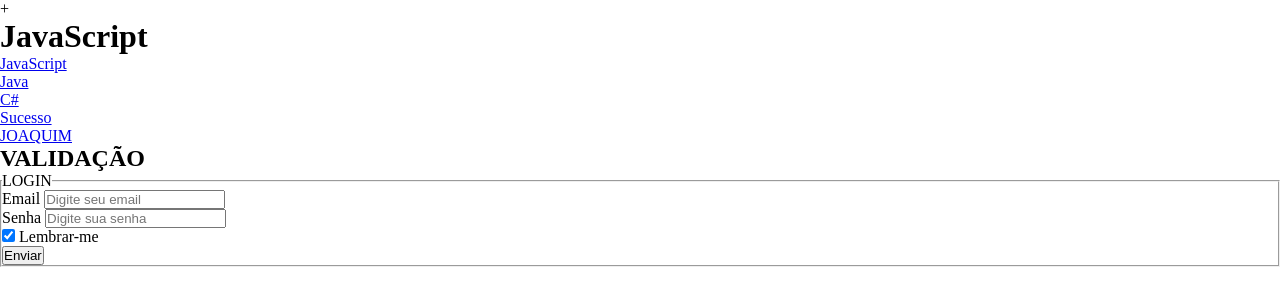
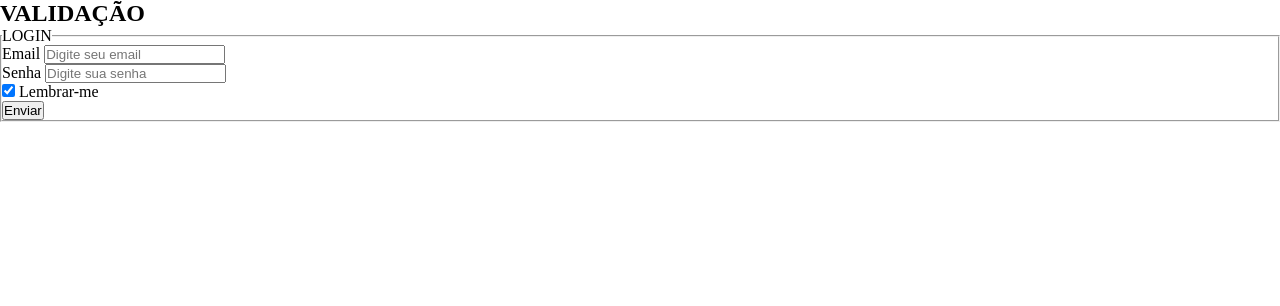
Before and after one commit to 1TDSPW-2024/exemplo-js, a plain HTML site: page index.html in a window 1280 px wide. Drawn offline with Linux system fonts and the light colour scheme.

Commit message:
Aula 5/16

```diff
--- a/index.html
+++ b/index.html
@@ -10,25 +10,8 @@
     <script src="./js/script.js" defer></script>
 
 </head>
- +
+
 <body>
-
-    <header id="topo">
-        <h1 id="titulo">JavaScript</h1>
-        <nav>
-            <ul>
-                <li class="link"><a href="#">JavaScript</a></li>
-                <li class="link"><a href="#">Java</a></li>
-                <li class="link"><a href="#">C#</a></li>
-                <li class="link"><a href="./status/sucesso.html">Sucesso</a></li>
-
-            </ul>
-        </nav>
-    </header>
-
-    <div>
-        <a href="./status/sucesso.html?nome=Joaquim&idade=12">JOAQUIM</a>
-    </div>
 
     <div>
         <h2>VALIDAÇÃO</h2>
```
